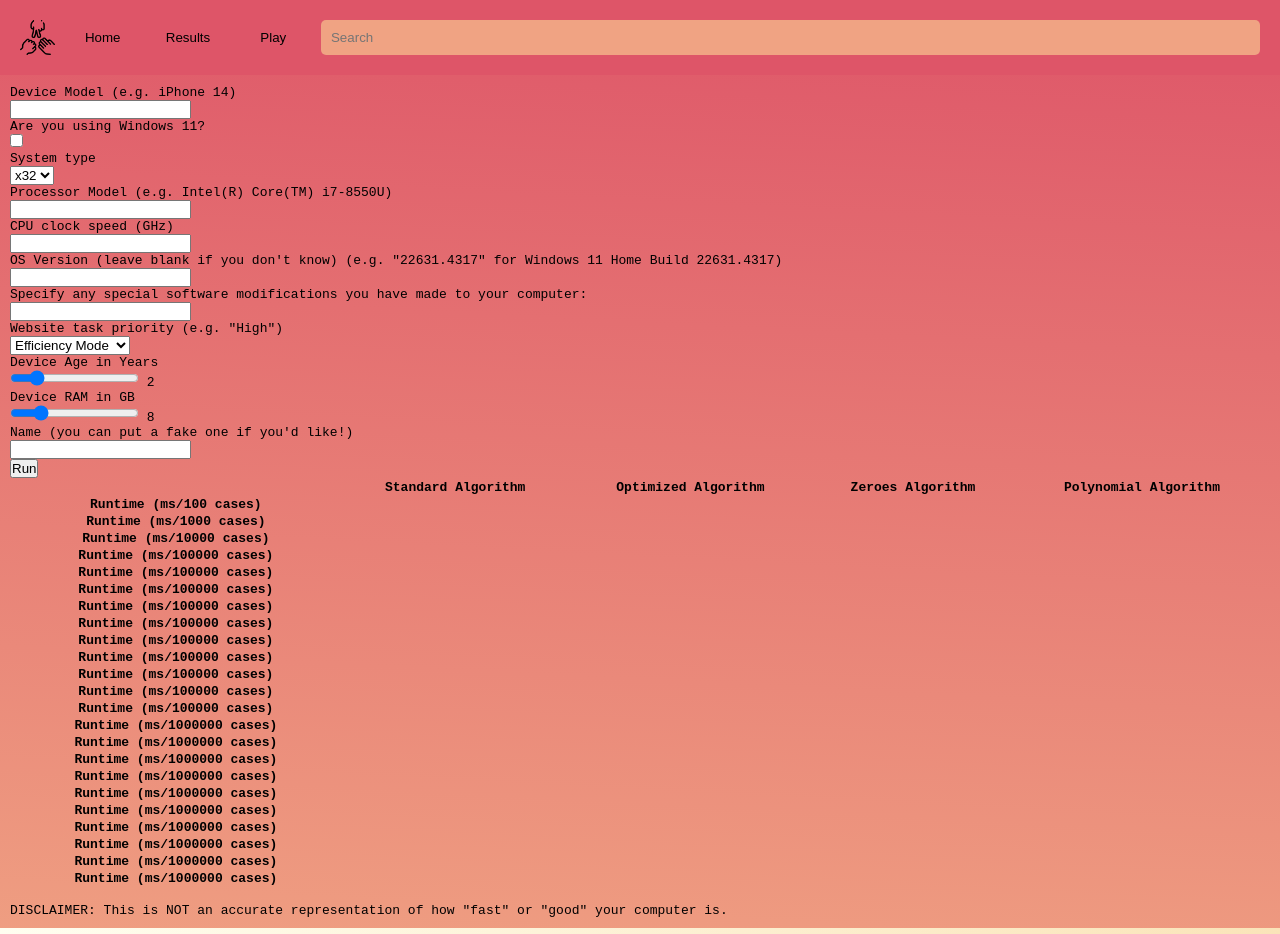
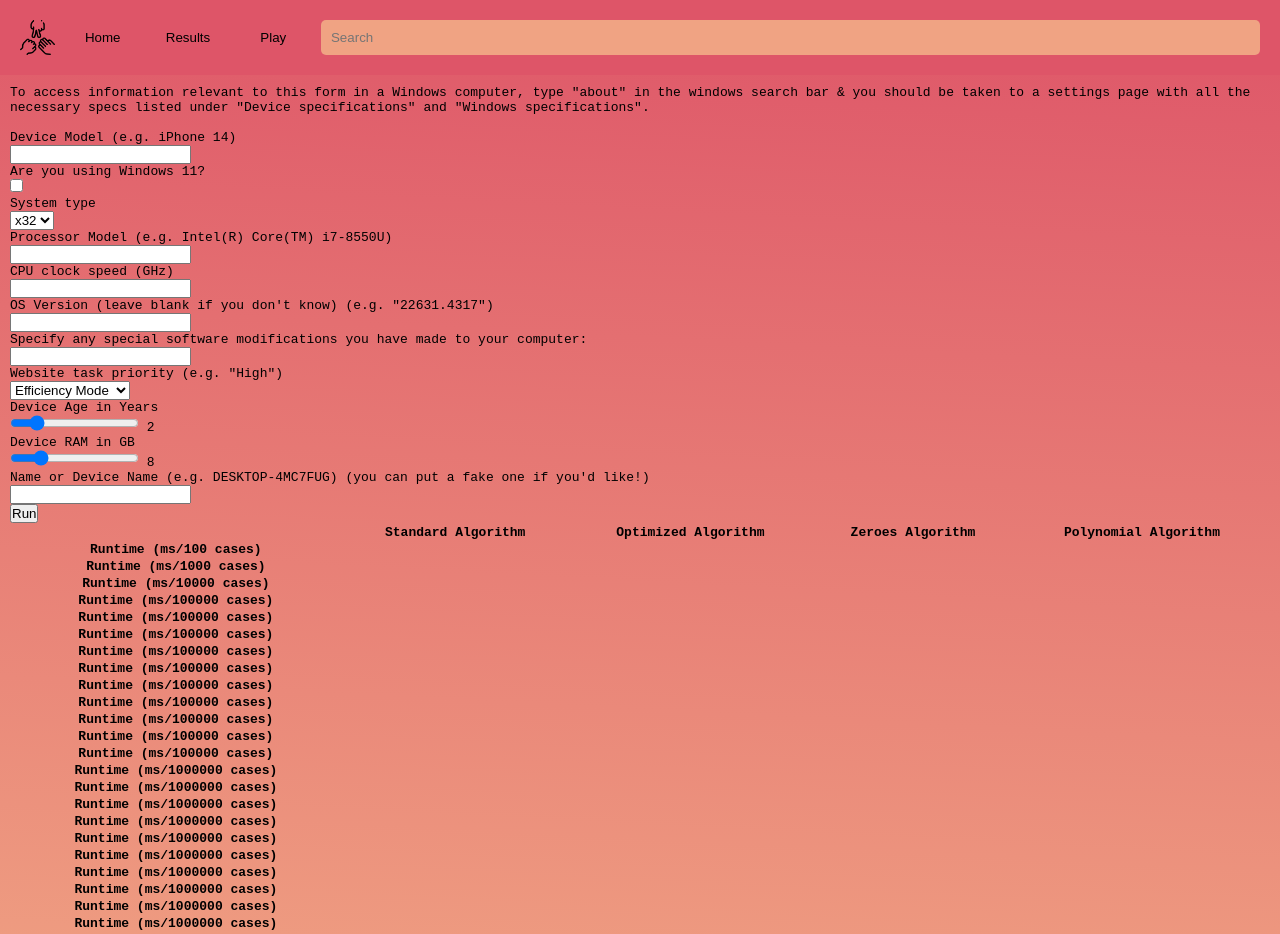
Before and after one commit to WywySenarios/Web-RockPaperScissors, a website: page public/run.html in a window 1280 px wide. Shown: the top 934 px of the page. Drawn offline with Linux system fonts and the light colour scheme.

```diff
--- a/app.js
+++ b/app.js
@@ -105,8 +105,10 @@
     console.log(`Data (before): ${JSON.stringify(data)}`);
   } catch (error) {
     if (error.code === 'ENOENT') {
+      fs.writeFile(filePath, '{}', (error) => {});
       data = {};
     } else {
+      console.log("Oops! Couldn't read the file.");
       throw error;
     }
   }
@@ -125,7 +127,7 @@
 app.post('/upload', (req, res) => {
   // look for the user's info using user-agent s
   let userInfo = (new UAParsing.UAParser(req.headers["user-agent"])).getResult();
-  console.log(userInfo);
+  console.log(`UA info: ${userInfo}`);
   let userID;
 
   try {
--- a/public/run.html
+++ b/public/run.html
@@ -26,6 +26,8 @@
 
     <!-- Main content -->
     <div class="mainContent">
+        <p>To access information relevant to this form in a Windows computer, type "about" in the windows search bar & you should be taken to a settings page with all the necessary specs listed under "Device specifications" and "Windows specifications".</p>
+        <br>
         <form>
             <p>Device Model (e.g. iPhone 14)</p>
             <input type="text" id="device model">
@@ -53,7 +55,7 @@
             <input type="text" id="processor">
             <p>CPU clock speed (GHz)</p>
             <input type="text" id="CPU clock speed">
-            <p>OS Version (leave blank if you don't know) (e.g. "22631.4317" for Windows 11 Home Build 22631.4317)</p>
+            <p>OS Version (leave blank if you don't know) (e.g. "22631.4317")</p>
             <input type="text" id="OS version">
             <p>Specify any special software modifications you have made to your computer:</p>
             <input type="text" id="modifications">
@@ -73,7 +75,7 @@
             <p>Device RAM in GB</p>
             <input type="range" id="memory" min="2" max="32" value="8" oninput="this.nextElementSibling.value = this.value">
             <output>8</output>
-            <p>Name (you can put a fake one if you'd like!)</p>
+            <p>Name or Device Name (e.g. DESKTOP-4MC7FUG) (you can put a fake one if you'd like!)</p>
             <input type="text" id="name" minlength="1" maxlength="">
             <br>
             <input type="button" id="run" onclick="runInit()" value="Run">
```
Also changed, not shown: 3 other files.
